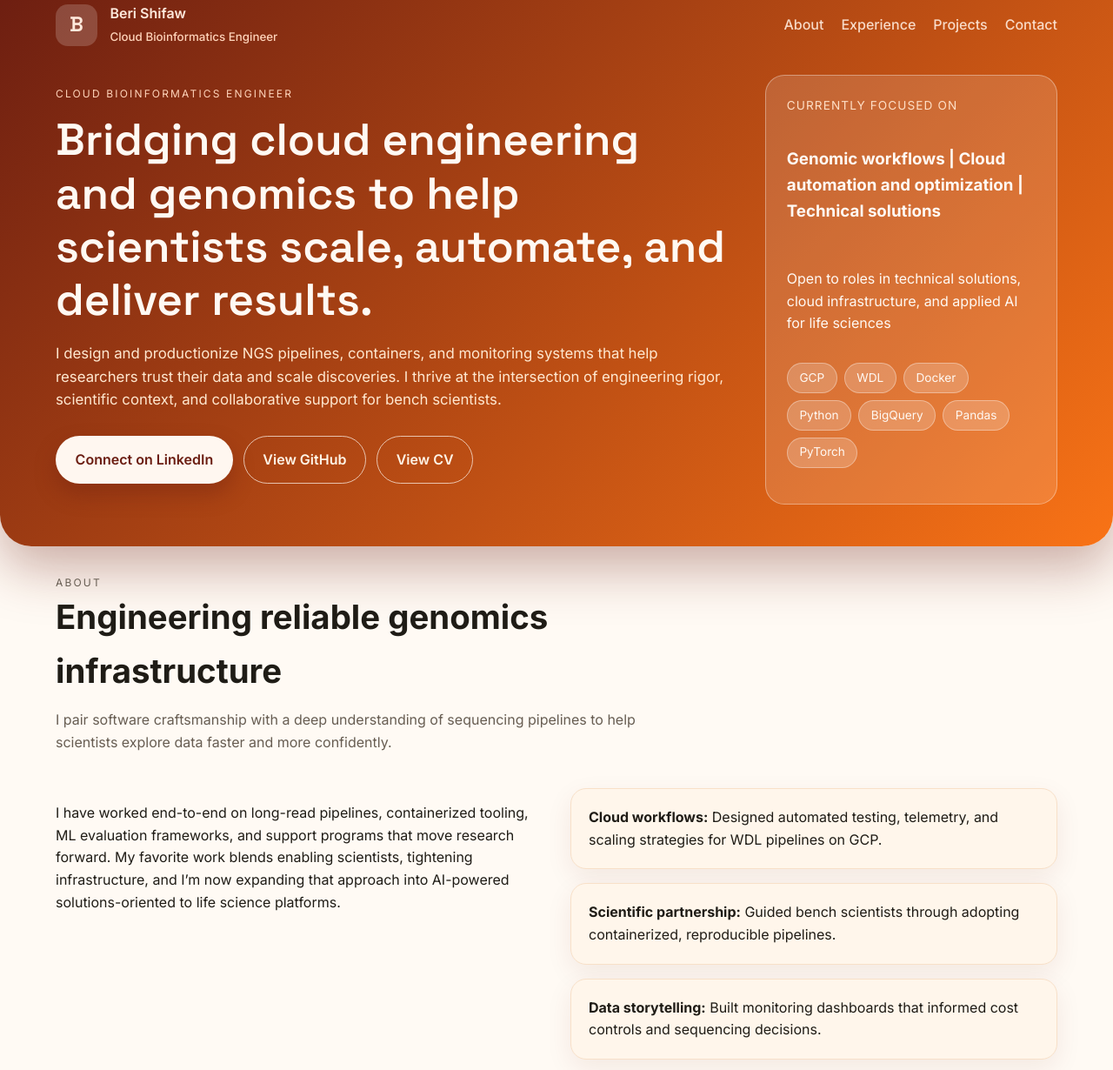
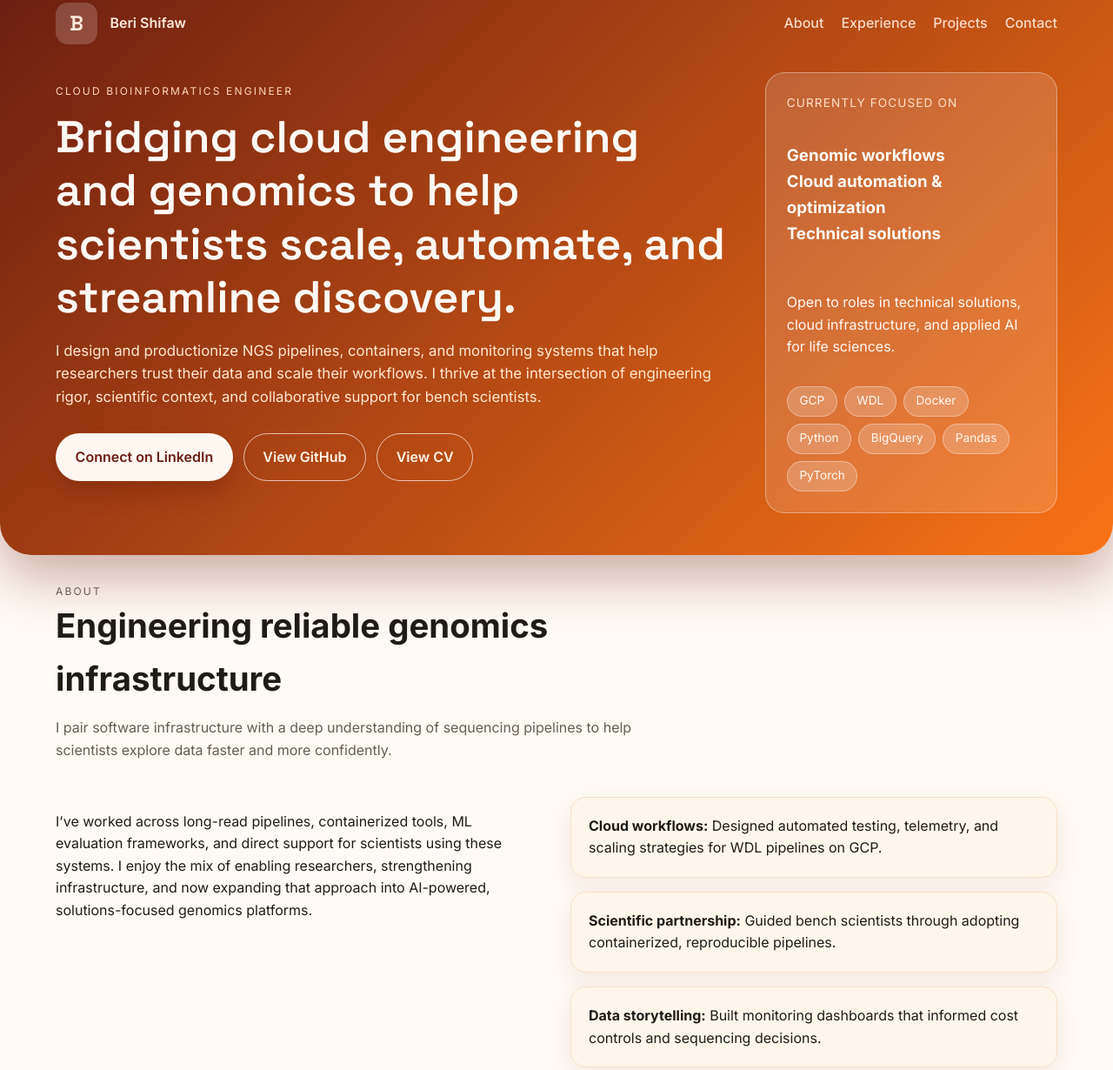
Before and after one commit to bshifaw/bshifaw.github.io, a plain HTML site: page index.html in a window 1280 px wide. Shown: the part 37-1267 px from the top of the page at 87% size. Drawn offline with Linux system fonts and the light colour scheme.

Commit message:
Wording updates

```diff
--- a/index.html
+++ b/index.html
@@ -17,7 +17,6 @@
         <span class="brand-mark">B</span>
         <div>
           <p>Beri Shifaw</p>
-          <small>Cloud Bioinformatics Engineer</small>
         </div>
       </a>
       <div class="nav-links">
@@ -30,10 +29,10 @@
     <div class="hero-content">
       <div>
         <p class="eyebrow">Cloud bioinformatics engineer</p>
-        <h1>Bridging cloud engineering and genomics to help scientists scale, automate, and deliver results.</h1>
+        <h1>Bridging cloud engineering and genomics to help scientists scale, automate, and streamline discovery.</h1>
         <p class="lead">
           I design and productionize NGS pipelines, containers, and monitoring systems that help researchers trust
-          their data and scale discoveries. I thrive at the intersection of engineering rigor, scientific context,
+          their data and scale their workflows. I thrive at the intersection of engineering rigor, scientific context,
           and collaborative support for bench scientists.
         </p>
         <div class="hero-cta">
@@ -44,8 +43,12 @@
       </div>
       <div class="hero-panel">
         <p class="panel-kicker">Currently focused on</p>
-        <h3>Genomic workflows | Cloud automation and optimization | Technical solutions</h3>
-        <p>Open to roles in technical solutions, cloud infrastructure, and applied AI for life sciences</p>
+        <h3>
+  <span>Genomic workflows</span><br>
+  <span>Cloud automation & optimization</span><br>
+  <span>Technical solutions</span>
+</h3>
+        <p>Open to roles in technical solutions, cloud infrastructure, and applied AI for life sciences.</p>
         <div class="hero-tags">
           <span>GCP</span>
           <span>WDL</span>
@@ -63,13 +66,13 @@
       <div class="section-header">
         <p class="eyebrow">About</p>
         <h2>Engineering reliable genomics infrastructure</h2>
-        <p>I pair software craftsmanship with a deep understanding of sequencing pipelines to help scientists explore data faster and more confidently.</p>
+        <p>I pair software infrastructure with a deep understanding of sequencing pipelines to help scientists explore data faster and more confidently.</p>
       </div>
       <div class="about-grid">
         <p>
-          I have worked end-to-end on long-read pipelines, containerized tooling, ML evaluation frameworks,
-          and support programs that move research forward. My favorite work blends enabling scientists,
-          tightening infrastructure, and I’m now expanding that approach into AI-powered solutions-oriented to life science platforms.
+          I’ve worked across long-read pipelines, containerized tools, ML evaluation frameworks, and direct support for scientists using these systems.
+          I enjoy the mix of enabling researchers, strengthening infrastructure, and now expanding that approach into AI-powered, solutions-focused
+          genomics platforms.
         </p>
         <ul class="about-list">
           <li><strong>Cloud workflows:</strong> Designed automated testing, telemetry, and scaling strategies for WDL pipelines on GCP.</li>
@@ -89,8 +92,8 @@
     <section id="experience" class="section muted">
       <div class="section-header">
         <p class="eyebrow">Experience</p>
-        <h2>Impact across research-grade platforms</h2>
-        <p>Highlights from leading genomic workflows, developer tooling, and data-driven support for scientists.</p>
+        <h2>What I’ve Done</h2>
+        <p>Highlights from genomic pipelines, developer tooling, and researcher enablement.</p>
       </div>
       <div class="experience-list">
         <article class="experience-card">
@@ -166,7 +169,7 @@
             <span class="pill">Pipelines</span>
             <span>2024</span>
           </div>
-          <h3>Long-Read Pipelines for All of Us</h3>
+          <h3>Long-Read Pipelines</h3>
           <p>Production workflows processing ~15k long-read WGS samples for All of Us and Kids First programs.</p>
           <ul>
             <li>Containerized PacBio/ONT tooling with WDL and Cromwell on GCP.</li>
@@ -190,7 +193,7 @@
         <article class="project-card">
           <div class="project-meta">
             <span class="pill">Research</span>
-            <span>2022</span>
+            <span>2025</span>
           </div>
           <h3>K-mer Error Classification</h3>
           <p>Experimental framework that filters erroneous long-read kmers using short-read signals.</p>
--- a/styles.css
+++ b/styles.css
@@ -261,6 +261,10 @@ main {
   color: #ffd9b8;
 }
 
+.skills-grid .eyebrow {
+  color: #8a6a4a;
+}
+
 .about-grid {
   display: grid;
   grid-template-columns: repeat(auto-fit, minmax(260px, 1fr));
```
